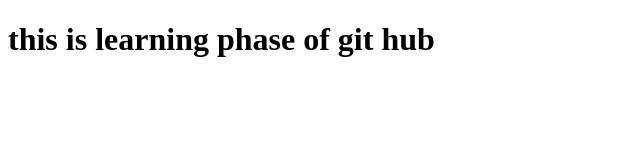
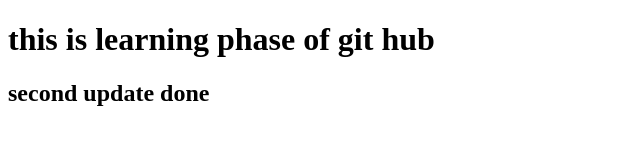
Before and after one commit to kishan189/gitLearVs, a plain HTML site: page index.html in a window 1280 px wide. Shown: the whole page, without its empty margins (0-640 px from the left). Drawn offline with Linux system fonts and the light colour scheme.

Commit message:
2ndUpdate

```diff
--- a/index.html
+++ b/index.html
@@ -7,7 +7,7 @@
 </head>
 <body>
     <h1>this is learning phase of git hub
-
+       <h2>second update done</h2>
     </h1>
 </body>
 </html>
```
